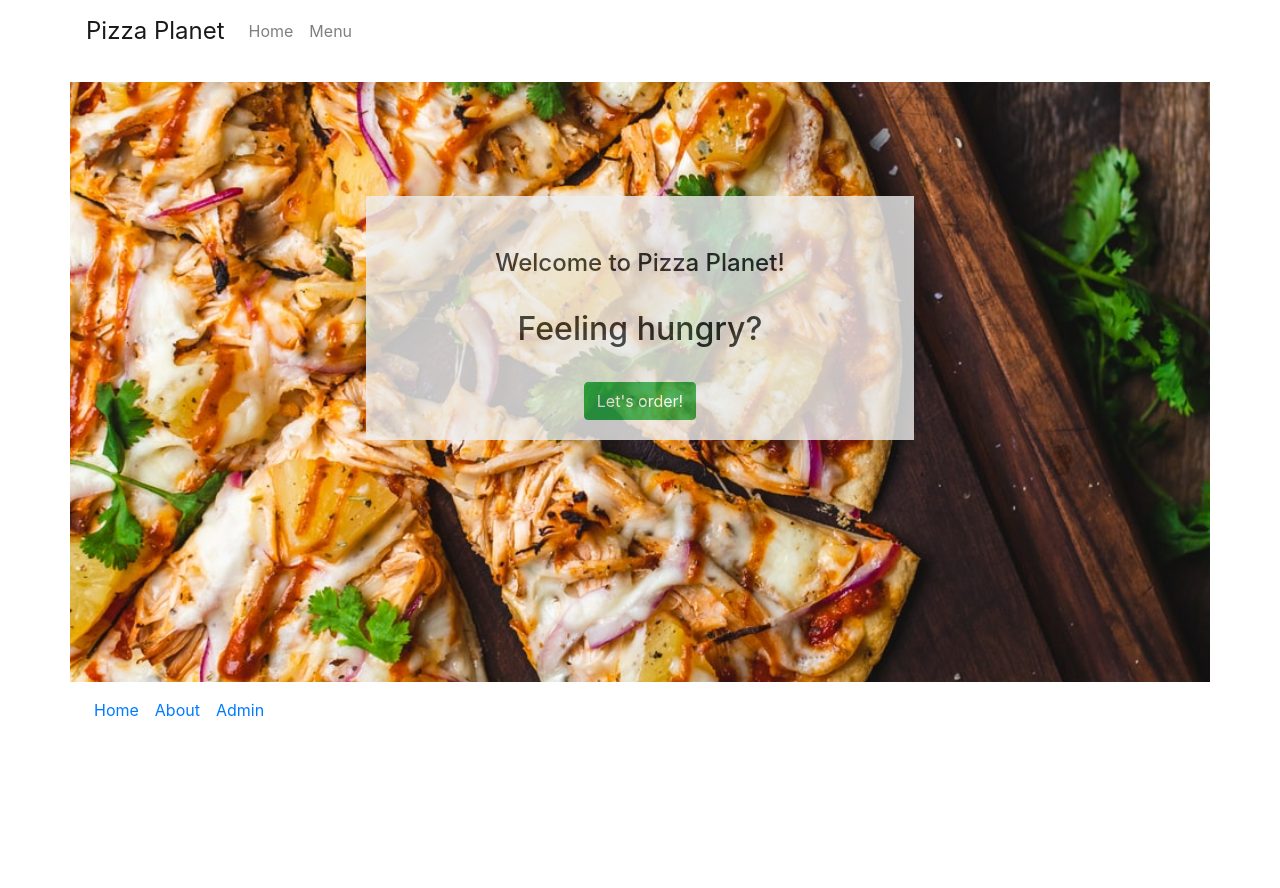
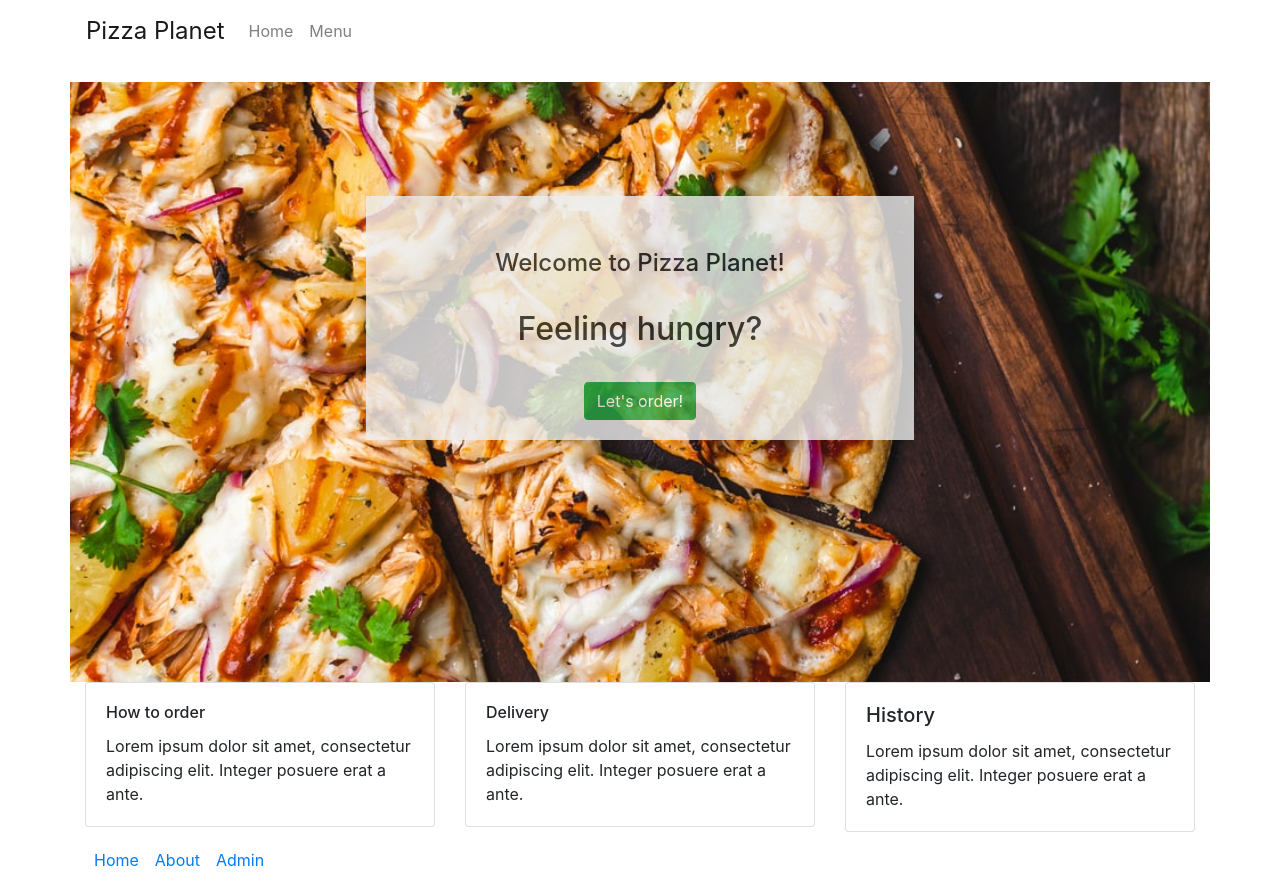
Before and after one commit to aroran1/pizza-planet, a Vue app: page / in a window 1280 px wide. Before the commit the page ends 800 px from the top, so only its background shows below. Built offline with nearby package versions, Linux system fonts and the light colour scheme.

Commit message:
added multiple components with router and router-view

```diff
--- a/src/App.vue
+++ b/src/App.vue
@@ -5,6 +5,19 @@
     </div>
     <div class="container">
       <router-view></router-view>
+    </div>
+    <div class="container">
+      <div class="row">
+        <div class="col-sm-12 col-md-4">
+          <router-view name="ordering-guide"></router-view>
+        </div>
+        <div class="col-sm-12 col-md-4">
+          <router-view name="delivery"></router-view>
+        </div>
+        <div class="col-sm-12 col-md-4">
+          <router-view name="history"></router-view>
+        </div>
+      </div>
     </div>
     <div class="container">
       <pp-footer></pp-footer>
--- a/src/router/index.js
+++ b/src/router/index.js
@@ -15,7 +15,13 @@ const routes = [
   {
     path: '/',
     name: 'homeLink',
-    component: Home
+    components: {
+      default: Home,
+      "ordering-guide": OrderingGuide,
+      "delivery": Delivery,
+      "history": History
+
+    }
   },
   {
     path: '/menu',
```
